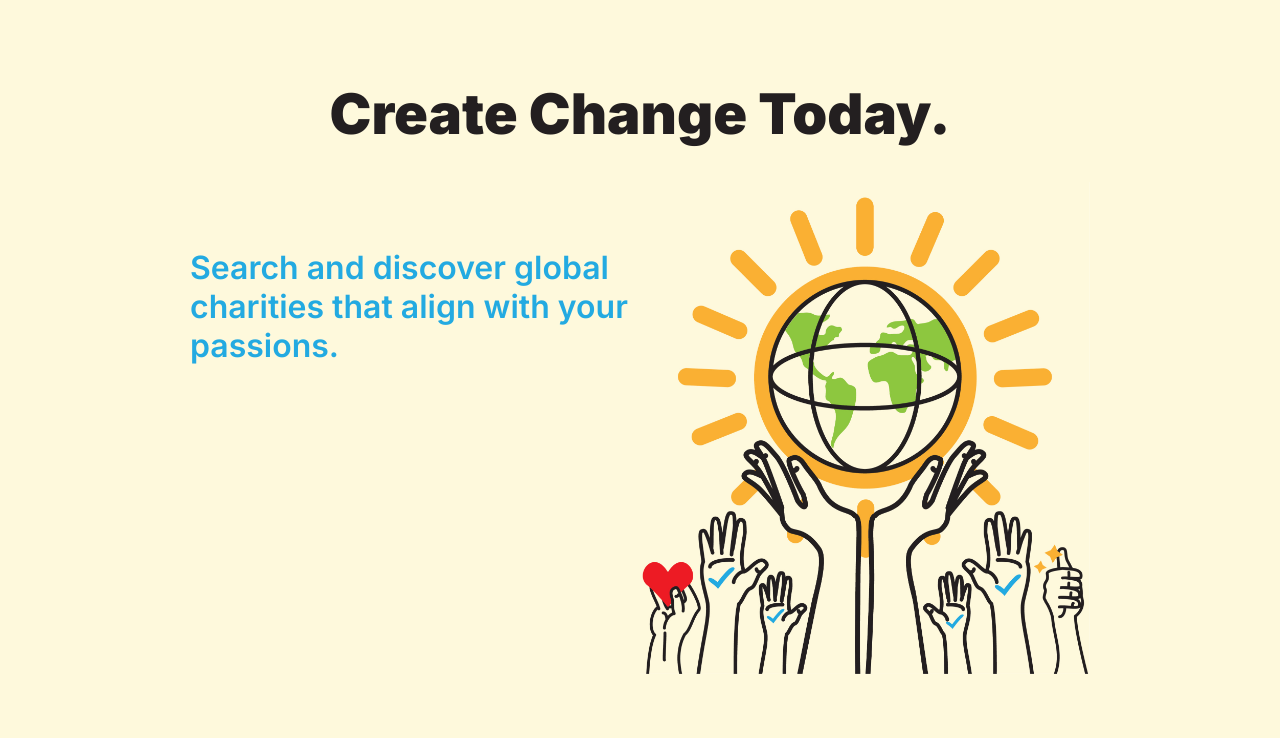
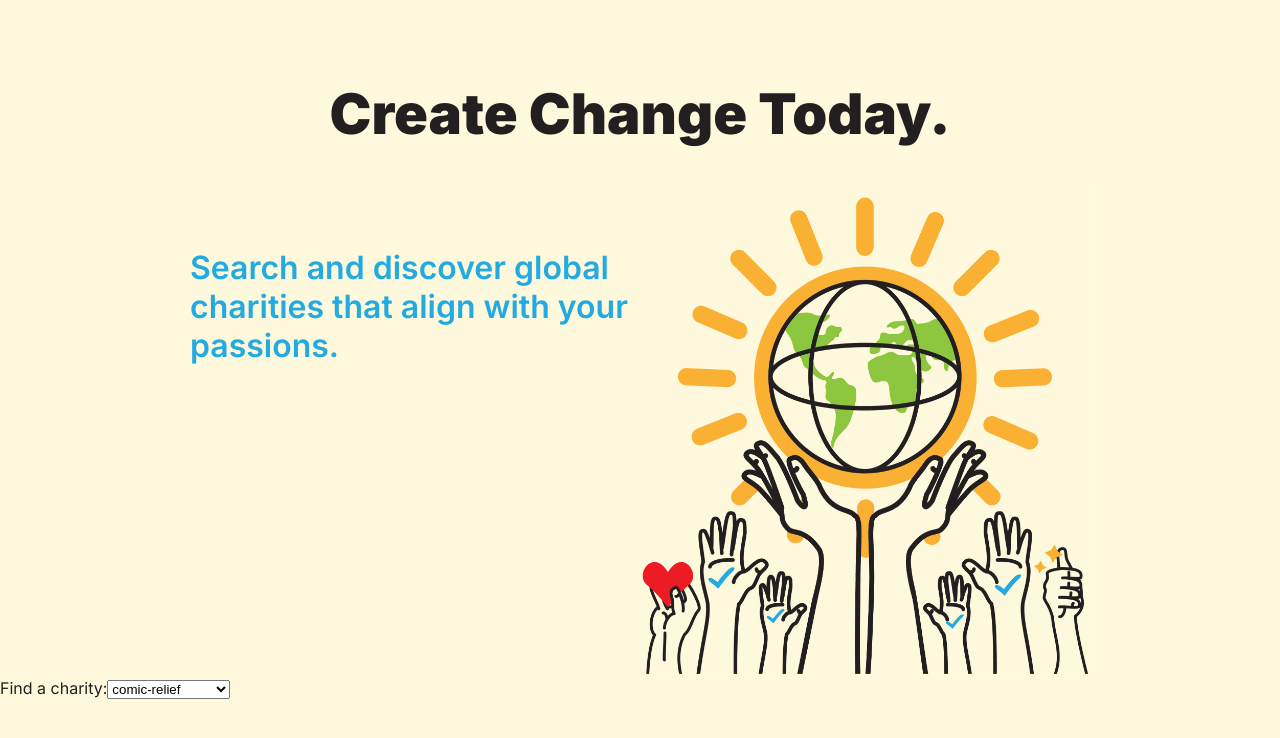
Before and after one commit to e-lizL/charity-finder-app, a Next.js app: page / in a window 1280 px wide. Shown: the top 738 px of the page. Built offline with nearby package versions, Linux system fonts and the light colour scheme.

Commit message:
feat: add mock select component

```diff
--- /dev/null
+++ b/src/app/components/select-component.module.css
@@ -0,0 +1 @@
+/* placeholder */
--- /dev/null
+++ b/src/app/components/select-component.tsx
@@ -0,0 +1,34 @@
+
+export default function SelectComponent() {
+
+  const mockData = [
+    {
+      name: "comic-relief",
+      homeCountry: "uk",
+      serveCountry: "uk",
+      id: 1
+    },
+    {
+      name: "save the children",
+      homeCountry: "America",
+      serveCountry: "Ghana",
+      id: 2
+    }
+  ]
+
+  return (
+    <>
+      <label htmlFor="cars">Find a charity:</label>
+      <select name="cars" id="cars">
+        {mockData.map(item => (
+          <option
+            value={item.name}
+            key={item.id}
+          >
+            {item.name}
+          </option>
+        ))}
+      </select>
+    </>
+  )
+}
--- a/src/app/page.tsx
+++ b/src/app/page.tsx
@@ -1,10 +1,12 @@
-import styles from './page.module.css'
-import SplashBanner from './components/splash-banner'
+import styles from './page.module.css';
+import SplashBanner from './components/splash-banner';
+import SelectComponent from './components/select-component';
 
 export default function Home() {
   return (
     <main className={styles.main}>
       <SplashBanner />
+      <SelectComponent />
     </main>
   )
 }
```
Also changed, not shown: 1 other file (tests, documents, lock files or other folders).
